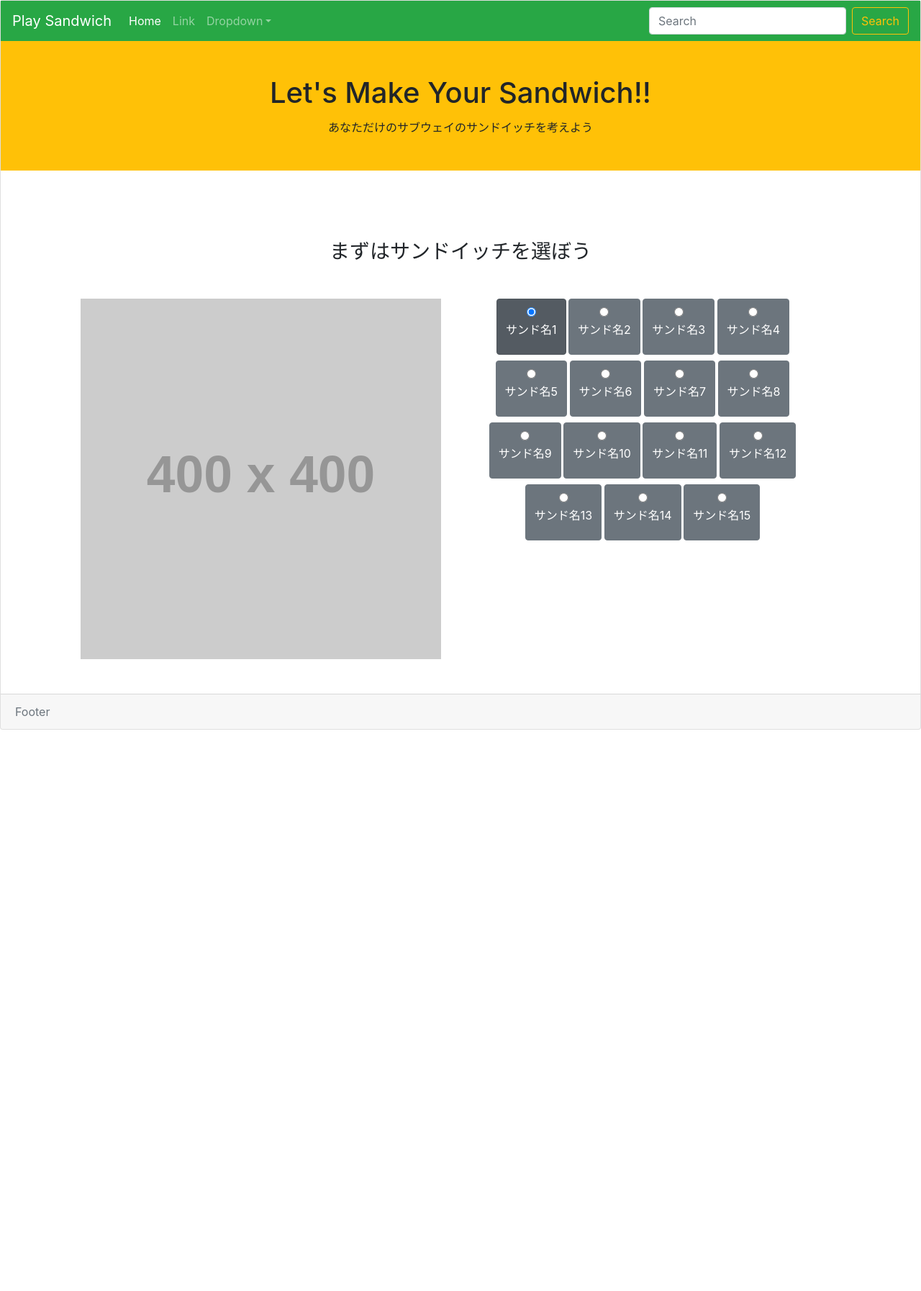
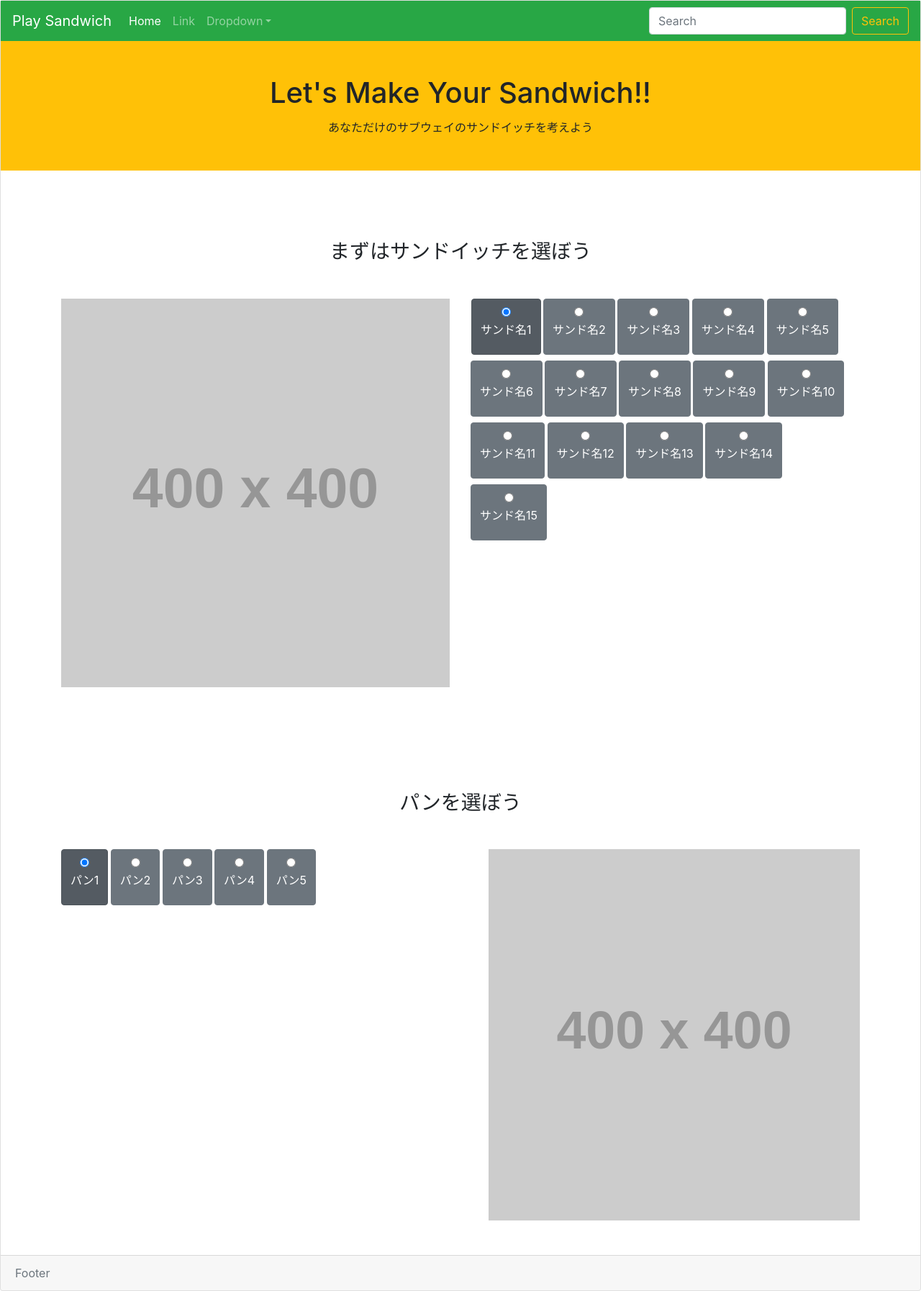
Before and after one commit to mihoijuin/subway-order, a Flask app: page / in a window 1280 px wide. Shown: the whole page at 72% size. Before the commit the page ends 1014 px from the top, so only its background shows below. Run offline with Flask 2, Linux system fonts and the light colour scheme; grey boxes labelled with a size stand in for pictures from a placeholder-image service; some libraries are stand-ins or nearby versions.

Commit message:
[add]refs #38 #42 パン選択画面をマークアップ

```diff
--- a/web-app/subway/templates/index.html
+++ b/web-app/subway/templates/index.html
@@ -52,10 +52,11 @@
         </section>
 
         <!-- サンドイッチ -->
-        <section class="card-body text-center p-5">
-          <h3 class="m-5">まずはサンドイッチを選ぼう</h3>
-          <div class="container row">
-            <img src="http://placehold.jp/400x400.png" class="col-sm rounded ml-5" alt="">
+        <section class="p-5">
+          <h3 class="m-5 text-center">まずはサンドイッチを選ぼう</h3>
+          <div class="container">
+            <div class="row">
+              <img src="http://placehold.jp/400x400.png" class="col-sm rounded" alt="">
               <form class="btn-group col-sm d-inline-block" data-toggle="buttons">
                 <fieldset>
                   <label class="btn btn-secondary active">
@@ -121,7 +122,41 @@
                 </fieldset>
               </form>
             </div>
+          </div>
         </section>
+
+        <!-- パン -->
+        <section class="p-5">
+          <h3 class="m-5 text-center">パンを選ぼう</h3>
+          <div class="container">
+            <div class="row">
+              <form class="btn-group col-sm d-inline-block" data-toggle="buttons">
+                <fieldset>
+                  <label class="btn btn-secondary active">
+                    <input type="radio" name="sand" id="" checked autocomplete="off">
+                    <p>パン1</p>
+                  </label>
+                  <label class="btn btn-secondary">
+                    <input type="radio" name="sand" id="" autocomplete="off">
+                    <p>パン2</p>
+                  </label>
+                  <label class="btn btn-secondary">
+                    <input type="radio" name="sand" id="" autocomplete="off">
+                    <p>パン3</p>
+                  </label>
+                  <label class="btn btn-secondary">
+                    <input type="radio" name="sand" id="" autocomplete="off">
+                    <p>パン4</p>
+                  </label>
+                  <label class="btn btn-secondary">
+                    <input type="radio" name="sand" id="" autocomplete="off">
+                    <p>パン5</p>
+                  </label>
+                </fieldset>
+              </form>
+              <img src="http://placehold.jp/400x400.png" class="col-sm rounded ml-5" alt="">
+            </div>
+          </div>
       </main>
 
       <footer class="card-footer text-muted">
```
Lines whose indentation alone changed are shown as unchanged.
